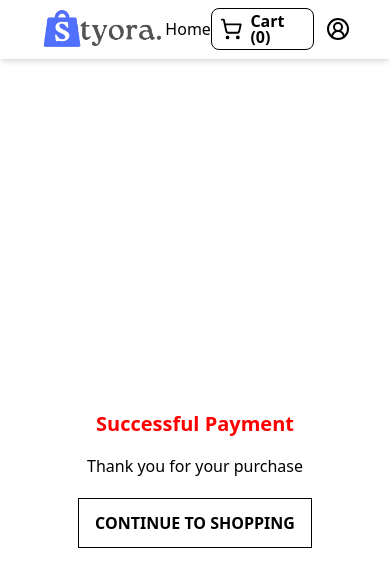
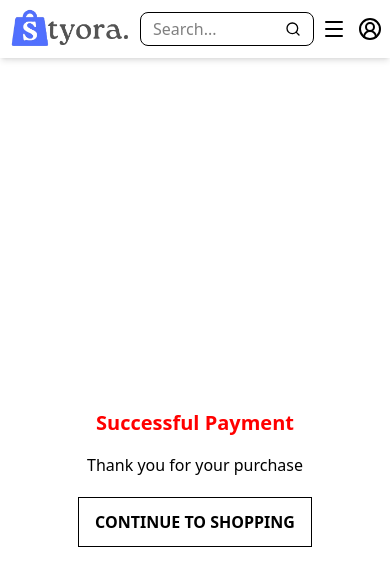
Before and after one commit to mostafizzfuad/styora-store, a Next.js app: page /payment_success in a window 390 px wide. Shown: the top 586 px of the page. Built offline with nearby package versions, Linux system fonts and the light colour scheme; no server answers.

Commit message:
feat(navbar): add search-bar and make navbar responsive

```diff
--- a/components/Navbar.tsx
+++ b/components/Navbar.tsx
@@ -1,7 +1,7 @@
 "use client";
 import useCart from "@/lib/hooks/useCart";
 import { UserButton, useUser } from "@clerk/nextjs";
-import { CircleUserRound, Menu, ShoppingCart } from "lucide-react";
+import { CircleUserRound, Menu, Search, ShoppingCart } from "lucide-react";
 import Image from "next/image";
 import Link from "next/link";
 import { useState } from "react";
@@ -10,44 +10,89 @@ const Navbar = () => {
 	const { user } = useUser();
 	const cart = useCart();
 	const [dropdownMenu, setDropdownMenu] = useState(false);
+	const [query, setQuery] = useState("");
 
 	return (
-		<div className="sticky top-0 z-50 py-2 px-10 flex justify-between items-center bg-white shadow-md">
+		<div className="sticky top-0 z-50 py-2 px-10 flex gap-2 justify-between items-center bg-white shadow-md max-sm:px-2">
 			{/* Logo */}
 			<Link href="/">
 				<Image src="/logo.png" alt="Logo" width={130} height={130} />
 			</Link>
+
 			{/* Home */}
-			<div>
-				<Link href="/">Home</Link>
+			<div className="flex gap-4 text-base-bold max-lg:hidden">
+				<Link href="/" className="hover:text-blue-800">
+					Home
+				</Link>
+				<Link
+					href={user ? "/wishlist" : "/sign-in"}
+					className="hover:text-blue-800"
+				>
+					Wishlist
+				</Link>
+				<Link
+					href={user ? "/orders" : "/sign-in"}
+					className="hover:text-blue-800"
+				>
+					Orders
+				</Link>
 			</div>
+
+			{/* SearchBar */}
+			<div className="flex gap-3 border border-grey-2 px-3 py-1 items-center rounded-lg">
+				<input
+					className="outline-none max-sm:max-w-[120px]"
+					placeholder="Search..."
+					value={query}
+					onChange={(e) => setQuery(e.target.value)}
+				/>
+				<Search className="cursor-pointer h-4 w-4 hover:text-blue-800" />
+			</div>
+
 			{/* Cart */}
 			<div className="relative flex items-center gap-3">
 				<Link
 					href="/cart"
-					className="flex items-center gap-2 border rounded-lg px-2 py-1 hover:bg-black hover:text-white transition"
+					className="flex items-center gap-2 border rounded-lg px-2 py-1 hover:bg-black hover:text-white transition max-md:hidden"
 				>
 					<ShoppingCart />
 					<p className="text-base-bold">
 						Cart ({cart.cartItems.length})
 					</p>
 				</Link>
-				{user && (
-					<Menu
-						className="cursor-pointer"
-						onClick={() => setDropdownMenu(!dropdownMenu)}
-					/>
-				)}
+
+				<Menu
+					className="cursor-pointer lg:hidden"
+					onClick={() => setDropdownMenu(!dropdownMenu)}
+				/>
 
 				{/* Dropdown Menu */}
-				{user && dropdownMenu && (
-					<div className="absolute top-10 right-5 flex flex-col gap-2 rounded-lg border bg-white p-3 text-base-bold">
-						<link href="/wishlist" className="hover:text-red-600">
+				{dropdownMenu && (
+					<div className="absolute top-12 right-5 flex flex-col gap-4 rounded-lg border bg-white p-3 text-base-bold lg:hidden">
+						<Link href="/" className="hover:text-blue-800">
+							Home
+						</Link>
+						<Link
+							href={user ? "/wishlist" : "/sign-in"}
+							className="hover:text-blue-800"
+						>
 							Wishlist
-						</link>
-						<link href="/orders" className="hover:text-red-600">
+						</Link>
+						<Link
+							href={user ? "/orders" : "/sign-in"}
+							className="hover:text-blue-800"
+						>
 							Orders
-						</link>
+						</Link>
+						<Link
+							href="/cart"
+							className="flex items-center gap-2 border rounded-lg px-2 py-1 hover:bg-black hover:text-white transition"
+						>
+							<ShoppingCart />
+							<p className="text-base-bold">
+								Cart ({cart.cartItems.length})
+							</p>
+						</Link>
 					</div>
 				)}
 
```
